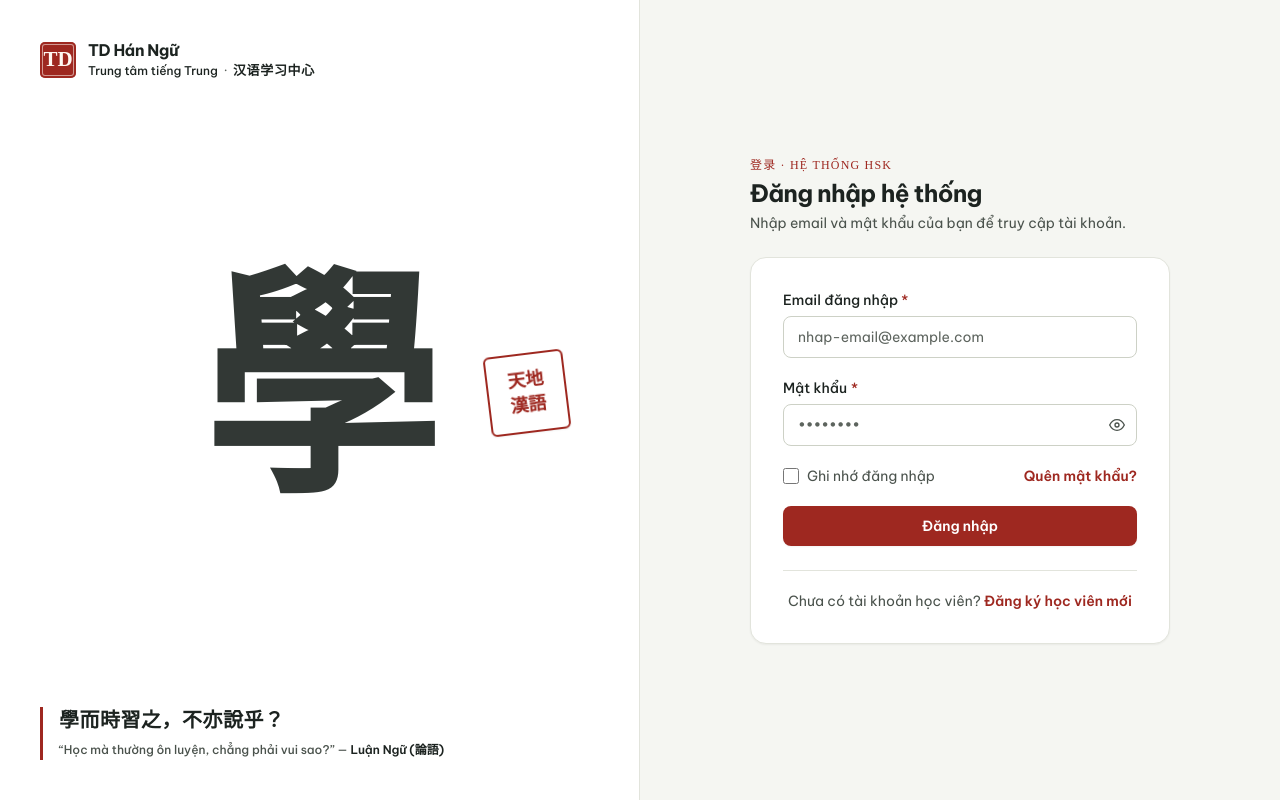
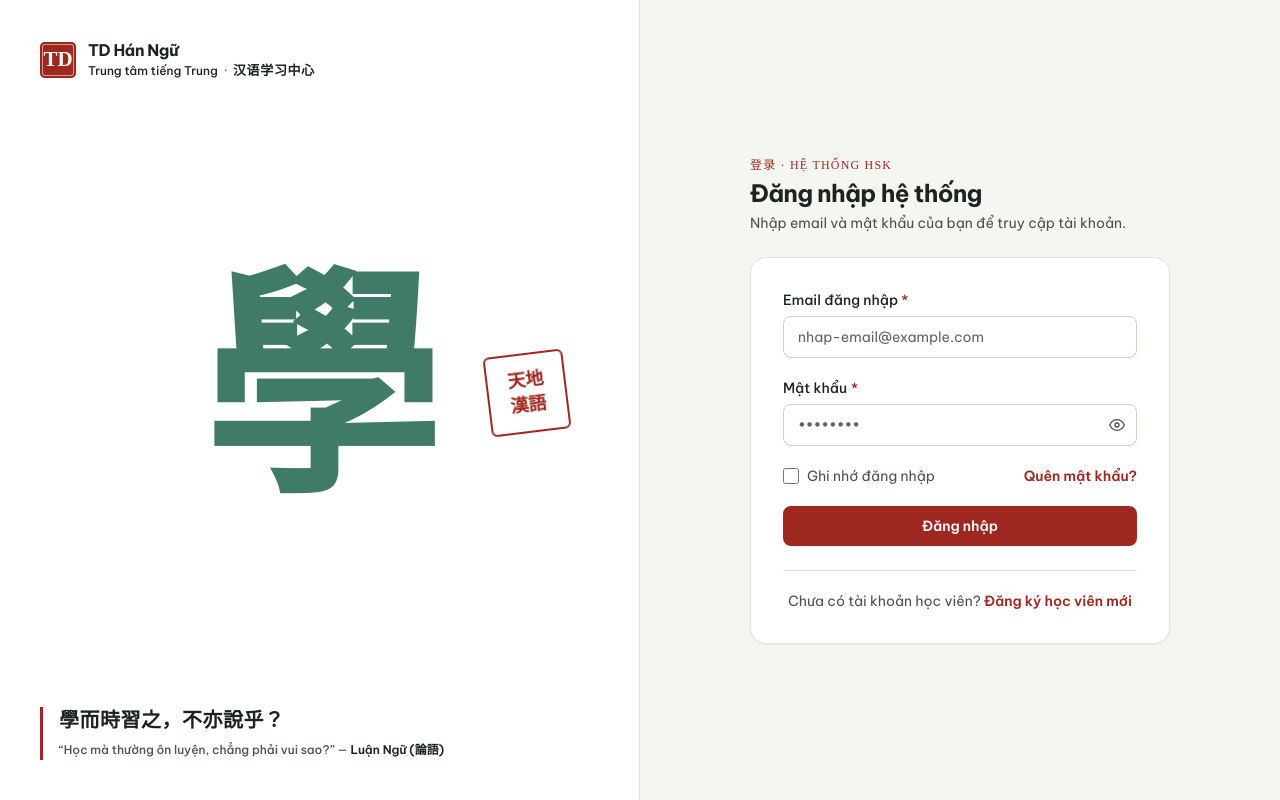
Before and after one commit to luongviettienns/WebEdu, a Next.js app in the folder frontend/: page /login in a window 1280 px wide. Built offline with nearby package versions, Linux system fonts and the light colour scheme; no server answers.

Commit message:
style(auth): apply jade green token (--jade #2B7760) to calligraphic watermark per DESIGN.md

```diff
--- a/frontend/src/features/auth/components/AuthArtSide.tsx
+++ b/frontend/src/features/auth/components/AuthArtSide.tsx
@@ -29,7 +29,7 @@ export function AuthArtSide() {
 
       {/* Giant Calligraphic Watermark: 學 */}
       <div className="relative my-auto flex items-center justify-center" aria-hidden="true">
-        <div className="font-han font-bold text-[240px] leading-none text-[var(--ink)] opacity-90 select-none pointer-events-none">
+        <div className="font-han font-bold text-[240px] leading-none text-[var(--jade)] opacity-85 select-none pointer-events-none">
           學
         </div>
 
```
